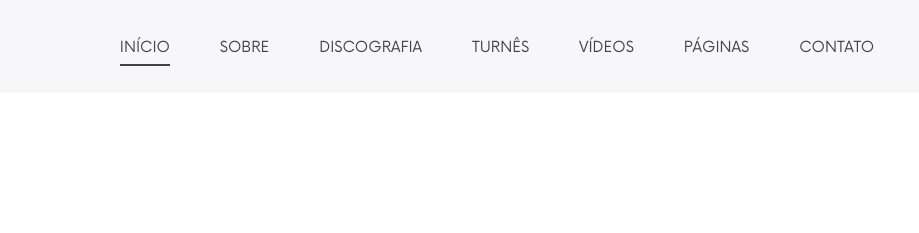
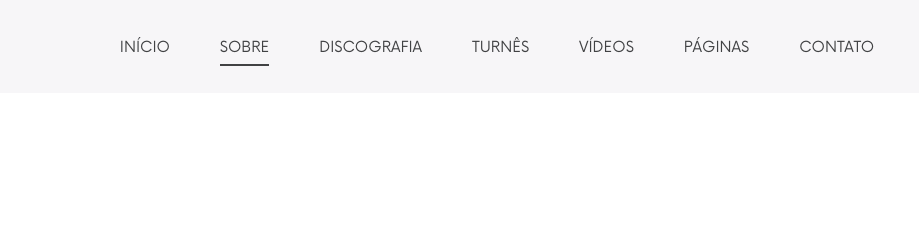
Before and after one commit to fariamarcele12-a11y/DJ_Fernando, a plain HTML site: page about.html in a window 1280 px wide. Shown: the top 233 px of the page, 201-1120 px from the left. Drawn offline with Linux system fonts and the light colour scheme.

Commit message:
ajustado o menu

```diff
--- a/about.html
+++ b/about.html
@@ -50,8 +50,8 @@
             <div class="header__nav">
               <nav class="header__menu mobile-menu">
                 <ul>
-                  <li class="active"><a href="./index.html">Início</a></li>
-                  <li><a href="./about.html">Sobre</a></li>
+                  <li><a href="./index.html">Início</a></li>
+                  <li class="active"><a href="./about.html">Sobre</a></li>
                   <li><a href="./discography.html">Discografia</a></li>
                   <li><a href="./tours.html">Turnês</a></li>
                   <li><a href="./videos.html">Vídeos</a></li>
```
